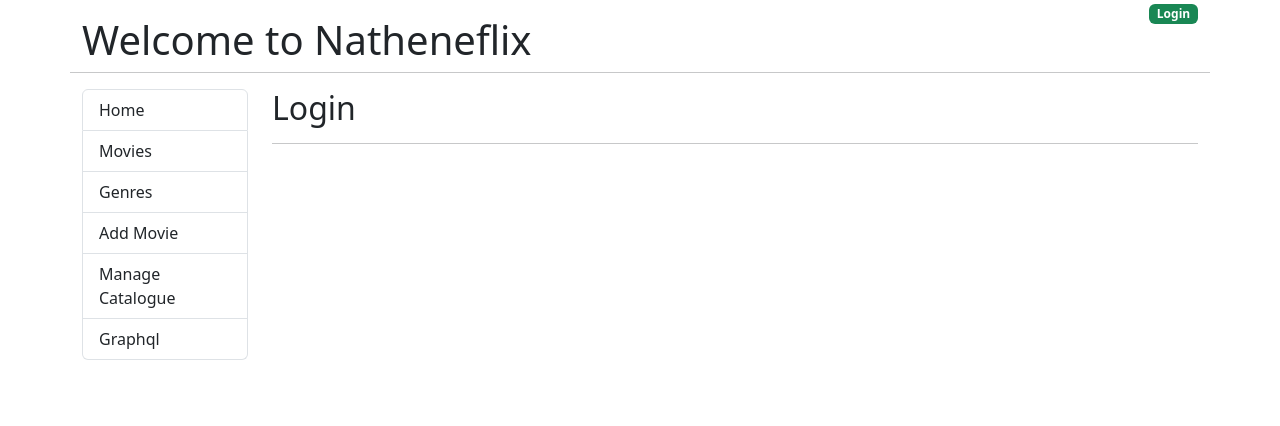
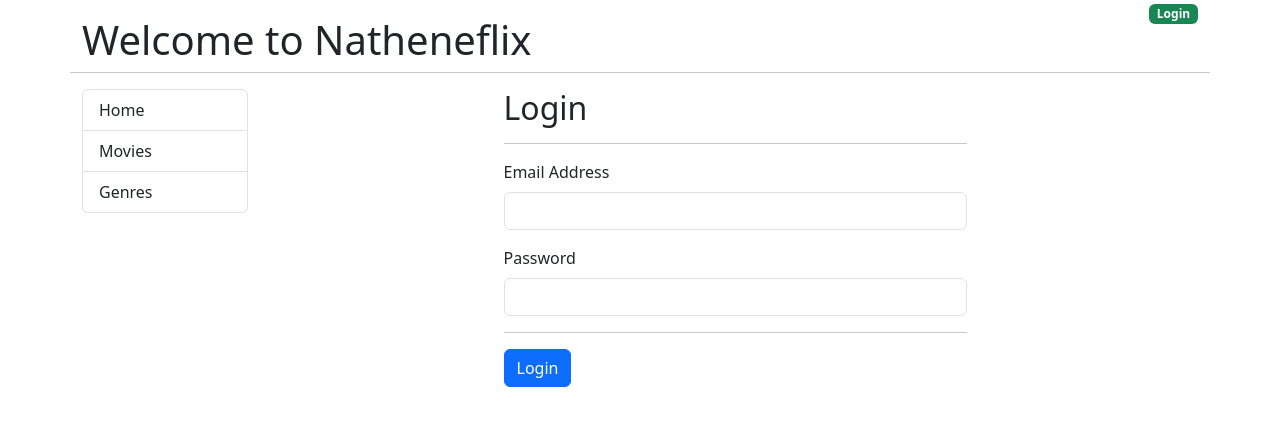
Before and after one commit to Nathene/go-natheneflix-frontend, a React (Create React App) app: page /login in a window 1280 px wide. Shown: the top 426 px of the page. Built offline with nearby package versions, Linux system fonts and the light colour scheme.

Commit message:
wire-framed front end

```diff
--- a/src/App.js
+++ b/src/App.js
@@ -1,6 +1,20 @@
-import { Link, Outlet } from 'react-router-dom';
+import { useState } from "react";
+import { Link, Outlet, useNavigate } from "react-router-dom";
+import Alert from "./components/Alert";
 
 function App() {
+  const [jwtToken, setJwtToken] = useState("");
+
+  const [alertMessage, setAlertMessage] = useState("");
+  const [alertClassName, setAlertClassName] = useState("d-none");
+
+  const navigate = useNavigate();
+
+  const logout = () => {
+    setJwtToken("");
+    navigate("/login");
+  }
+
   return (
     <div className="container">
       <div className="row">
@@ -8,7 +22,15 @@
           <h1 className="mt-3"> Welcome to Natheneflix </h1>
         </div>
         <div className="col text-end">
-          <Link to="/login"><span className="badge bg-success">Login</span></Link>
+          {jwtToken === "" ? (
+            <Link to="/login">
+              <span className="badge bg-success">Login</span>
+            </Link>
+          ) : (
+            <a href="#!" onClick={logout}>
+              <span className="badge bg-danger">Logout</span>
+            </a>
+          )}
         </div>
         <hr className="mb-3"></hr>
       </div>
@@ -17,17 +39,56 @@
         <div className="col-md-2">
           <nav>
             <div className="list-group">
-              <Link to="/" className="list-group-item list-group-item-action">Home</Link>
-              <Link to="/movies" className="list-group-item list-group-item-action">Movies</Link>
-              <Link to="/genres" className="list-group-item list-group-item-action">Genres</Link>
-              <Link to="/admin/movie/0" className="list-group-item list-group-item-action">Add Movie</Link>
-              <Link to="/admin" className="list-group-item list-group-item-action">Manage Catalogue</Link>
-              <Link to="/graphql" className="list-group-item list-group-item-action">Graphql</Link>
+              <Link to="/" className="list-group-item list-group-item-action">
+                Home
+              </Link>
+              <Link
+                to="/movies"
+                className="list-group-item list-group-item-action"
+              >
+                Movies
+              </Link>
+              <Link
+                to="/genres"
+                className="list-group-item list-group-item-action"
+              >
+                Genres
+              </Link>
+              {jwtToken !== "" && (
+                <>
+                  <Link
+                    to="/admin/movie/0"
+                    className="list-group-item list-group-item-action"
+                  >
+                    Add Movie
+                  </Link>
+                  <Link
+                    to="/admin"
+                    className="list-group-item list-group-item-action"
+                  >
+                    Manage Catalogue
+                  </Link>
+                  <Link
+                    to="/graphql"
+                    className="list-group-item list-group-item-action"
+                  >
+                    Graphql
+                  </Link>
+                </>
+              )}
             </div>
           </nav>
         </div>
         <div className="col-md-10">
-            <Outlet />
+          <Alert message={alertMessage} className={alertClassName} />
+          <Outlet
+            context={{
+              jwtToken,
+              setJwtToken,
+              setAlertClassName,
+              setAlertMessage,
+            }}
+          />
         </div>
       </div>
     </div>
--- /dev/null
+++ b/src/components/Alert.js
@@ -0,0 +1,9 @@
+const Alert = (props) => {
+    return (
+        <div className={"alert " + props.className} role="alert">
+            {props.message}
+        </div>
+    )
+}
+
+export default Alert
--- a/src/components/Login.js
+++ b/src/components/Login.js
@@ -1,10 +1,61 @@
+import { useState } from "react";
+import Input from "./form/input";
+import { useNavigate, useOutletContext } from "react-router-dom";
+
 const Login = () => {
-    return (
-        <div>
-            <h2>Login</h2>
-            <hr />
-        </div>
-    )
-}
+  const [email, setEmail] = useState("");
+  const [password, setPassword] = useState("");
+
+  const { setJwtToken } = useOutletContext();
+  const { setAlertClassName } = useOutletContext();
+  const { setAlertMessage } = useOutletContext();
+
+  const navigate = useNavigate();
+
+  const handleSubmit = (event) => {
+    event.preventDefault();
+    console.log("email/pass", email, password);
+
+    if (email === "admin@example.com") {
+      setJwtToken("abc");
+      setAlertClassName("d-none");
+      setAlertMessage("");
+      navigate("/");
+    } else {
+        setAlertClassName("alert-danger");
+        setAlertMessage("Invalid credentials");
+    }
+  };
+  return (
+    <div className="col-md-6 offset-md-3">
+      <h2>Login</h2>
+      <hr />
+
+      <form onSubmit={handleSubmit}>
+        <Input
+          title="Email Address"
+          type="email"
+          className="form-control"
+          name="email"
+          autoComplete="email-new"
+          onChange={(event) => setEmail(event.target.value)}
+        />
+
+        <Input
+          title="Password"
+          type="password"
+          className="form-control"
+          name="password"
+          autoComplete="password-new"
+          onChange={(event) => setPassword(event.target.value)}
+        />
+
+        <hr />
+
+        <input type="submit" className="btn btn-primary" value="Login" />
+      </form>
+    </div>
+  );
+};
 
 export default Login;
--- a/src/components/Movie.js
+++ b/src/components/Movie.js
@@ -1,8 +1,28 @@
+import { useEffect, useState } from "react";
+import { useParams } from "react-router-dom";
+
 const Movie = () => {
+    const [movie, setMovie] = useState({});
+
+    let { id } = useParams();
+
+    useEffect(() => {
+        let myMovie = {
+            id: 1,
+            title: "Matrix",
+            release_date: "2003-01-01",
+            runtime: 116,
+            mpaa_rating: "R",
+            description: "Something"
+        }
+        setMovie(myMovie)
+    }, [id])
     return (
         <div>
-            <h2>Movie</h2>
+            <h2>Movie: {movie.title}</h2>
+            <small><em>{movie.release_date}, {movie.runtime} minutes, Rated {movie.mpaa_rating}</em></small>
             <hr />
+            <p>{movie.description}</p>
         </div>
     )
 }
--- a/src/components/Movies.js
+++ b/src/components/Movies.js
@@ -1,11 +1,58 @@
+import { useEffect, useState } from "react";
+import { Link } from 'react-router-dom';
+
 const Movies = () => {
+    const [movies, setMovies] = useState([]);
+
+    useEffect( () => {
+        let moviesList = [
+            {
+                id: 1,
+                title: "Matrix",
+                release_date: "2003-01-01",
+                runtime: 116,
+                mpaa_rating: "R",
+                description: "Something"
+            },
+            {
+                id: 2,
+                title: "King Kong",
+                release_date: "2013-02-02",
+                runtime: 152,
+                mpaa_rating: "M",
+                description: "Something else"
+            },
+        ];
+
+        setMovies(moviesList)
+    }, []);
     return (
-        <>
         <div>
             <h2>Movies</h2>
             <hr />
+            <table className="table table-striped table-hover">
+                <thead>
+                    <tr>
+                        <th>Movie</th>
+                        <th>Release Date</th>
+                        <th>Rating</th>
+                    </tr>
+                </thead>
+                <tbody>
+                    {movies.map((m) => (
+                        <tr key={m.id}>
+                            <td>
+                                <Link to={`/movies/${m.id}`}>
+                                    {m.title}
+                                </Link>
+                            </td>
+                            <td>{m.release_date}</td>
+                            <td>{m.mpaa_rating}</td>
+                        </tr>
+                    ))}
+                </tbody>
+            </table>
         </div>
-        </>
     )
 }
 
--- /dev/null
+++ b/src/components/form/input.js
@@ -0,0 +1,25 @@
+import { forwardRef } from "react";
+
+const Input = forwardRef((props, ref) => {
+    return (
+        <div className="mb-3">
+            <label htmlFor={props.name} className="form-label">
+                {props.title}
+            </label>
+            <input
+                type={props.type}
+                className={props.className}
+                id={props.name}
+                ref={ref}
+                name={props.name}
+                placeholder={props.placeholder}
+                onChange={props.onChange}
+                autoComplete={props.autoComplete}
+                value={props.value}
+            />
+            <div className={props.errorDiv}>{props.errorMsg}</div>
+        </div>
+    )
+})
+
+export default Input;
--- a/src/index.js
+++ b/src/index.js
@@ -5,6 +5,7 @@
 import ErrorPage from './components/ErrorPage';
 import Home from './components/Home';
 import Movies from './components/Movies';
+import Movie from './components/Movie';
 import Genres from './components/Genres';
 import EditMovie from './components/EditMovie';
 import ManageCatalogue from './components/ManageCatalogue';
@@ -19,6 +20,7 @@
     children: [
       {index: true, element: <Home />},
       {path: "/movies", element: <Movies />},
+      {path: "/movies/:id", element: <Movie />},
       {path: "/genres", element: <Genres />},
       {path: "/admin/movie/0", element: <EditMovie />},
       {path: "/admin", element: <ManageCatalogue />},
```
